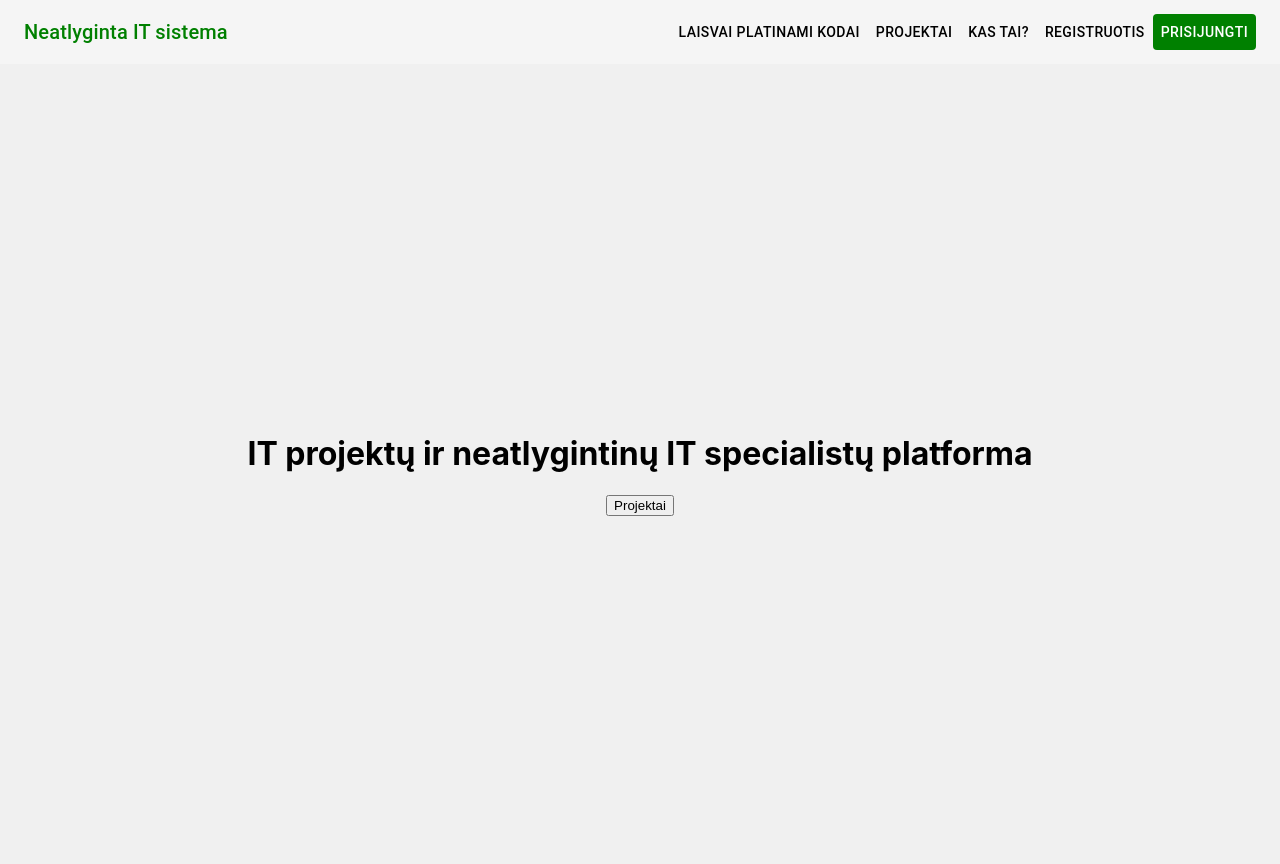
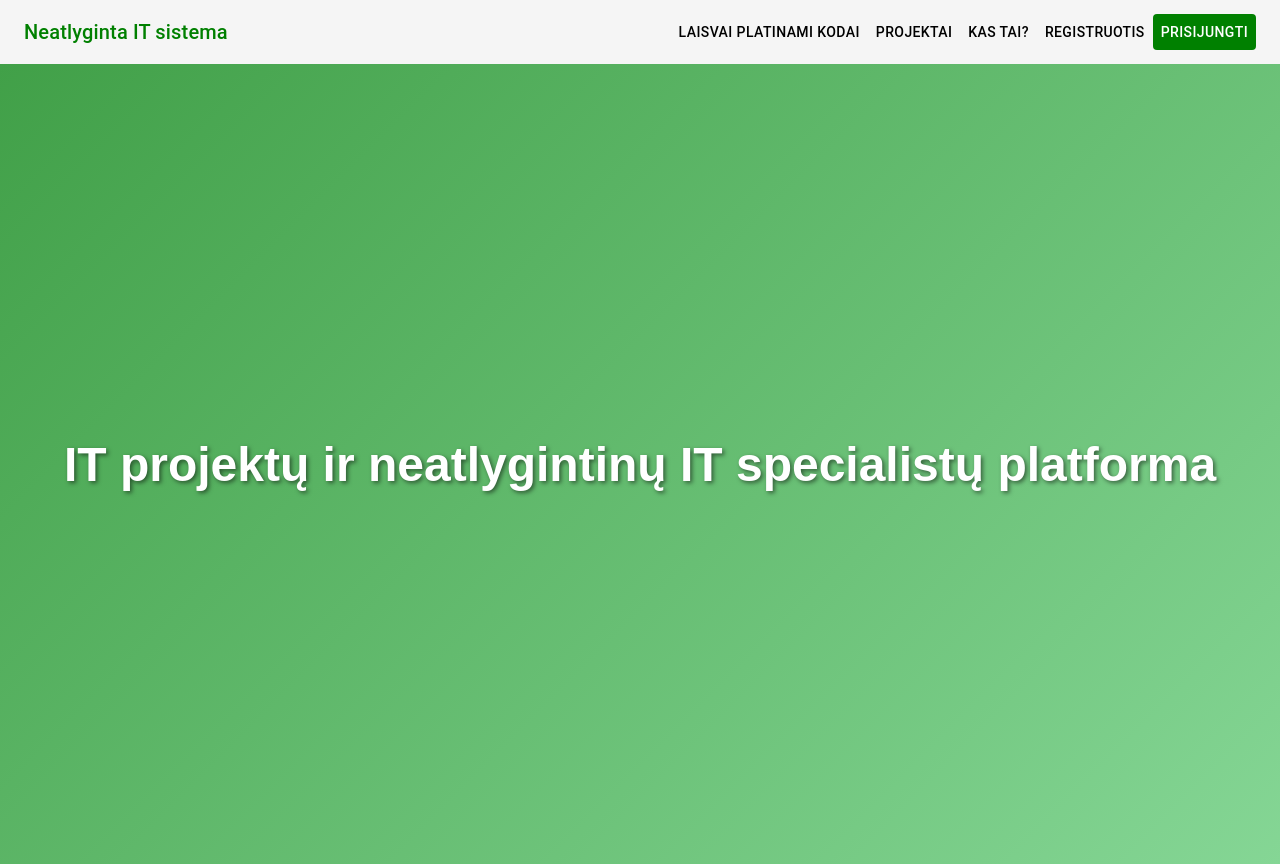
Before and after one commit to Kazill/LitHub, a React (Create React App) app in the folder lithub/: page / in a window 1280 px wide. Built offline with nearby package versions, Linux system fonts and the light colour scheme.

Commit message:
Pagražinau main page biški

```diff
--- a/lithub/src/MainPage.css
+++ b/lithub/src/MainPage.css
@@ -1,11 +1,27 @@
+body {
+    overflow: hidden; /* Prevent scrolling */
+}
+
 .main-page {
     display: flex;
     justify-content: center;
     align-items: center;
-    height: 100vh; /* Set height to viewport height for full-screen appearance */
-    background-color: #f0f0f0; /* Add a background color */
+    min-height: 100vh; /* Use min-height instead of height */
+    background: linear-gradient(135deg, #41a048, #85d695); /* Shades of green */
 }
 
 .content {
     text-align: center;
 }
+
+.heading {
+    font-family: 'Arial', sans-serif;
+    font-size: 3rem;
+    color: #fff;
+    text-shadow: 2px 2px 4px rgba(0, 0, 0, 0.5);
+    transition: transform 0.3s ease;
+}
+
+.heading:hover {
+    transform: scale(1.1);
+}
--- a/lithub/src/MainPage.tsx
+++ b/lithub/src/MainPage.tsx
@@ -1,16 +1,12 @@
 // MainPage.tsx
 import React from 'react';
-import { Link } from 'react-router-dom';
 import './MainPage.css'; // Import CSS file for styling
 
 const MainPage: React.FC = () => {
     return (
         <div className="main-page">
             <div className="content">
-                <h1>IT projektų ir neatlygintinų IT specialistų platforma</h1>
-                <Link to="/projects">
-                    <button>Projektai</button>
-                </Link>
+                <h1 className="heading">IT projektų ir neatlygintinų IT specialistų platforma</h1>
             </div>
         </div>
     );
--- a/lithub/src/projects.tsx
+++ b/lithub/src/projects.tsx
@@ -13,7 +13,7 @@ interface ProblemData {
 function Projects() {
     return (
         <div>
-            <center><h1>Projektų sarašas</h1></center>
+            <center><h1>Projektų sąrašas</h1></center>
             <ProjectList />
             <AddProject />
         </div>
```
